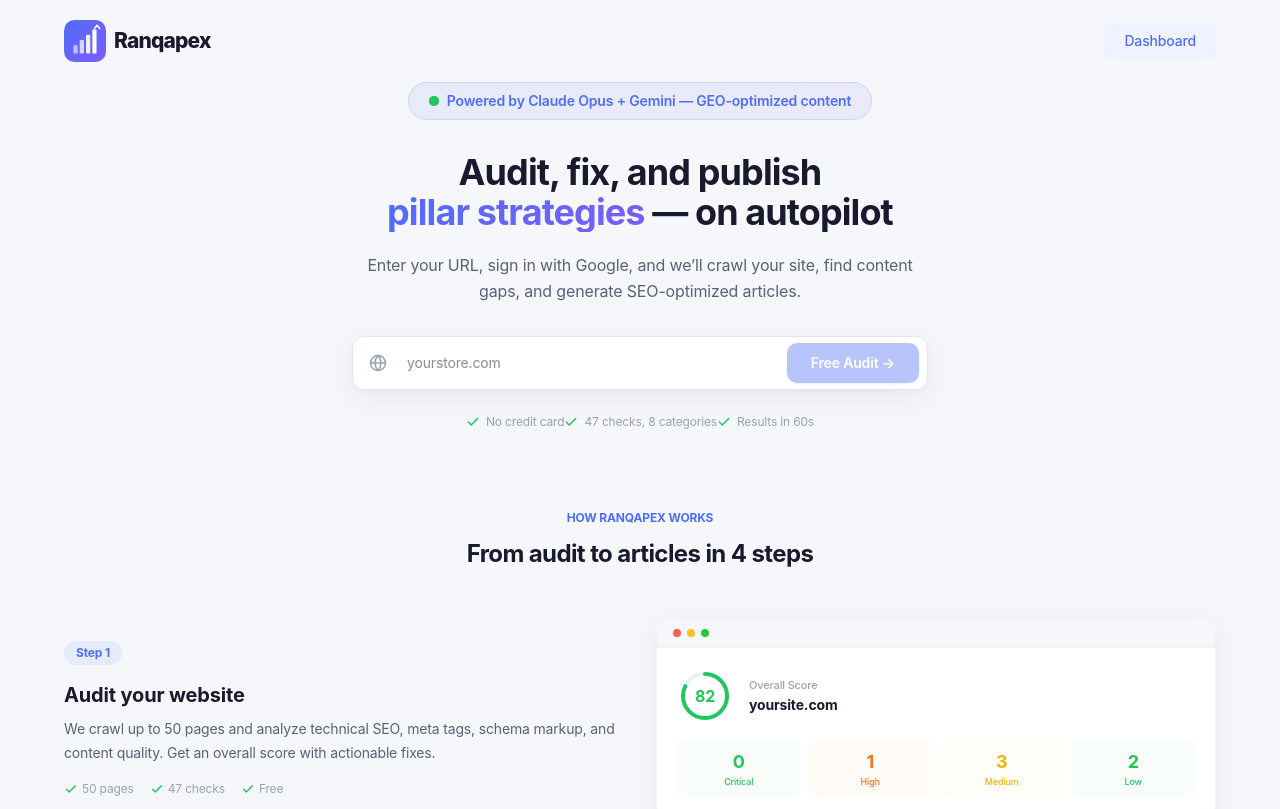
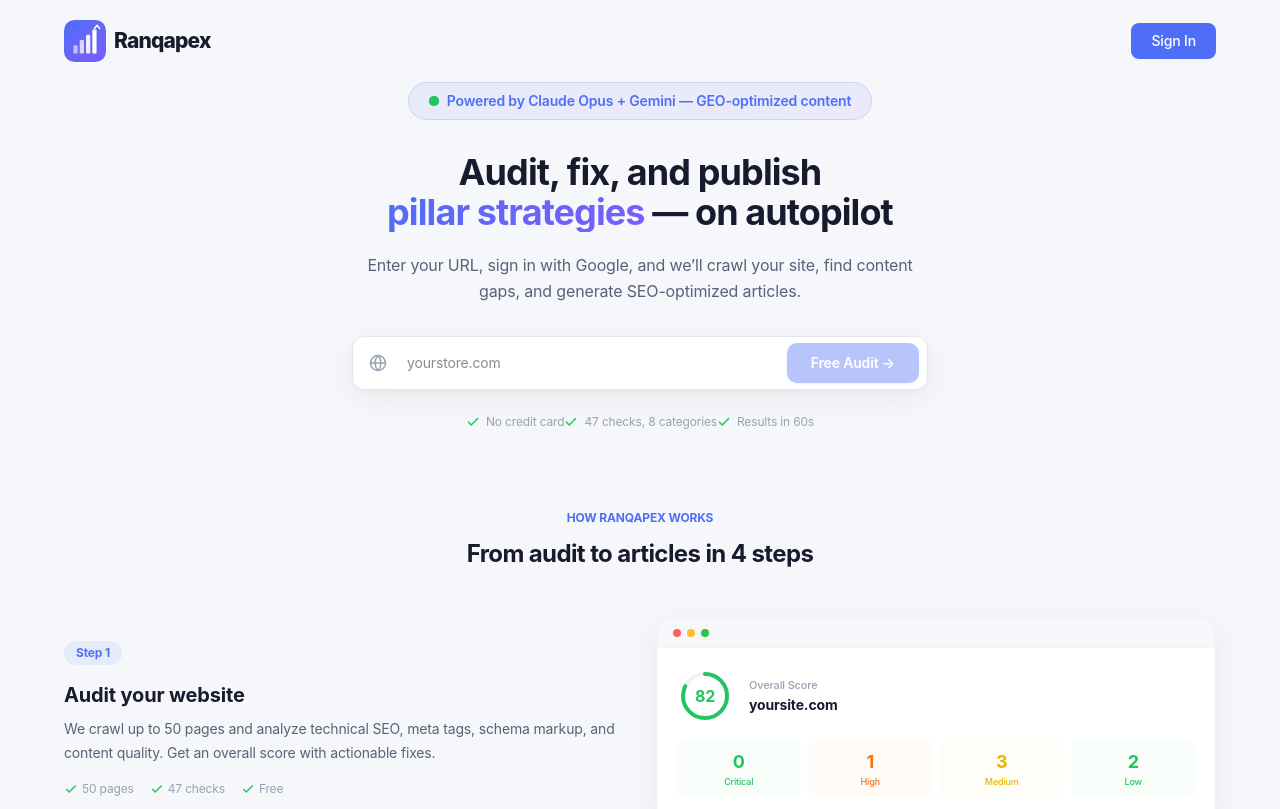
Before and after one commit to meenakshi0786-svg/Topranq, a Next.js app: page / in a window 1280 px wide. Shown: the top 809 px of the page. Built offline with nearby package versions, Linux system fonts and the light colour scheme.

Commit message:
Show Sign In or Dashboard button based on login state
Landing page nav: shows "Sign In" (purple solid) for logged-out users,
"Dashboard" (purple light) for logged-in users. Checks logged_in cookie.

Co-Authored-By: Claude Opus 4.6 (1M context) <noreply@anthropic.com>

```diff
--- a/src/app/page.tsx
+++ b/src/app/page.tsx
@@ -13,7 +13,12 @@ export default function LandingPage() {
   const [domainUrl, setDomainUrl] = useState("");
   const [userName, setUserName] = useState("");
   const [userEmail, setUserEmail] = useState("");
+  const [isLoggedIn, setIsLoggedIn] = useState(false);
   const router = useRouter();
+
+  useEffect(() => {
+    setIsLoggedIn(document.cookie.includes("logged_in=1"));
+  }, []);
 
   async function addDomain(e: React.FormEvent) {
     e.preventDefault();
@@ -82,6 +87,7 @@ export default function LandingPage() {
           <a href="/compare" className="text-sm font-medium px-4 py-2 rounded-lg hidden md:inline-block" style={{ color: "var(--text-secondary)" }}>
             Compare
           </a>
+          {isLoggedIn ? (
             <a
               href="/dashboard"
               className="text-sm font-medium px-5 py-2 rounded-lg"
@@ -89,6 +95,15 @@ export default function LandingPage() {
             >
               Dashboard
             </a>
+          ) : (
+            <a
+              href="/api/auth/google"
+              className="text-sm font-medium px-5 py-2 rounded-lg"
+              style={{ color: "#fff", background: "var(--accent)" }}
+            >
+              Sign In
+            </a>
+          )}
         </div>
       </nav>
 
```
Lines whose indentation alone changed are shown as unchanged.
